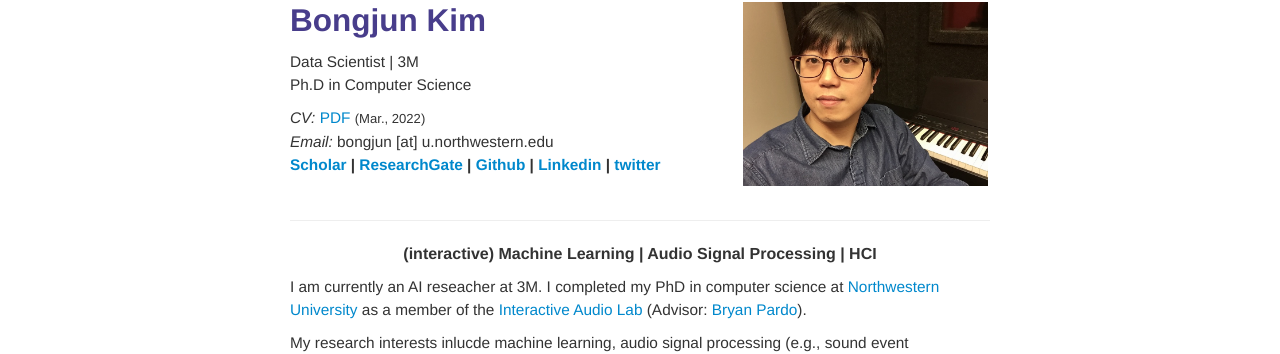
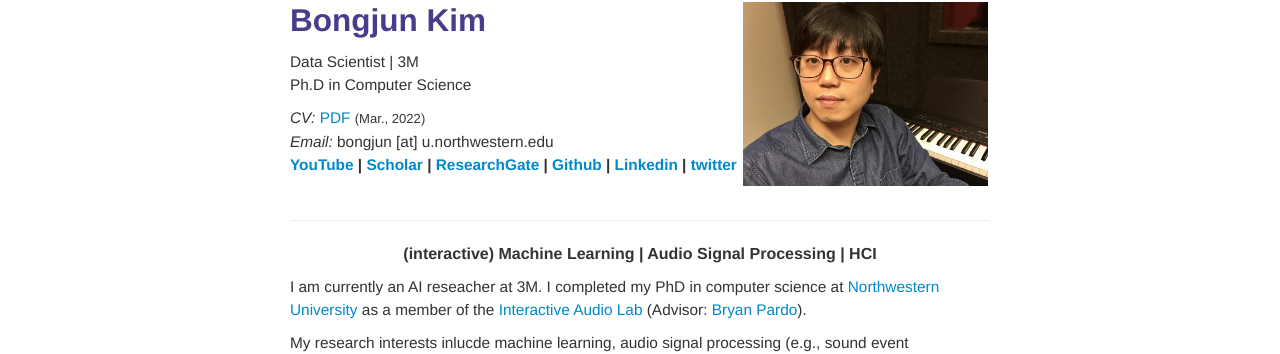
Before and after one commit to bongjun/bongjun.github.io, a Jekyll site: the page built from index.md, in a window 1280 px wide. Shown: the part 72-426 px from the top of the page. Built offline with Jekyll 4.4.1, drawn with Linux system fonts in a browser that asks for light colours.

Commit message:
Update index.md

```diff
--- a/index.md
+++ b/index.md
@@ -15,7 +15,7 @@ Ph.D in Computer Science <br>
 <em>CV: </em><a href="{{ BASE_PATH }}/pages/files/BK_CV.pdf" target="_blank">PDF</a>  <small>(Mar., 2022)</small> <br>
 <!-- <em>Email: </em><a href="mailto:bongjun@u.northwestern.edu">bongjun@u.northwestern.edu</a><br> -->
 <em>Email:</em> bongjun [at] u.northwestern.edu<br>
-**[Scholar](https://scholar.google.com/citations?hl=en&user=s5RiD14AAAAJ&view_op=list_works&sortby=pubdate) | [ResearchGate](https://www.researchgate.net/profile/Bongjun_Kim3) | [Github](https://github.com/bongjun) | [Linkedin](https://www.linkedin.com/in/bongjun-kim-3594334b/) | [twitter](https://twitter.com/iambongjun)**
+**[YouTube](https://www.youtube.com/channel/UCom0m2uzbUfnPI8ganSJvew/featured) | [Scholar](https://scholar.google.com/citations?hl=en&user=s5RiD14AAAAJ&view_op=list_works&sortby=pubdate) | [ResearchGate](https://www.researchgate.net/profile/Bongjun_Kim3) | [Github](https://github.com/bongjun) | [Linkedin](https://www.linkedin.com/in/bongjun-kim-3594334b/) | [twitter](https://twitter.com/iambongjun)**
 <br>
 <br>
 <hr>
```
